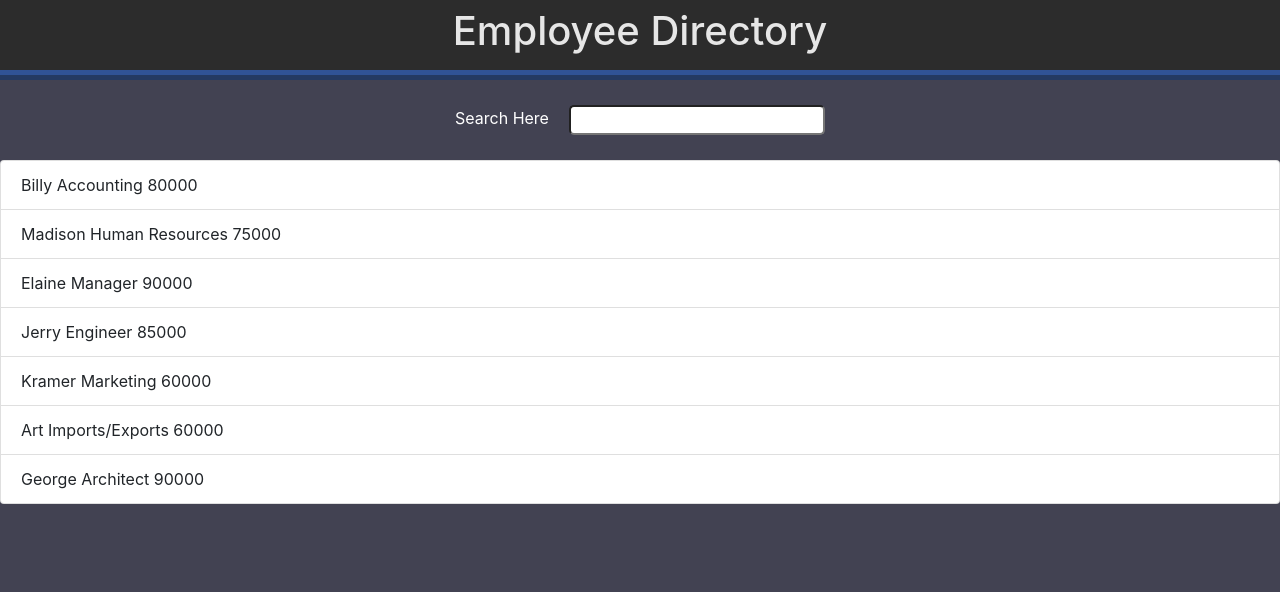
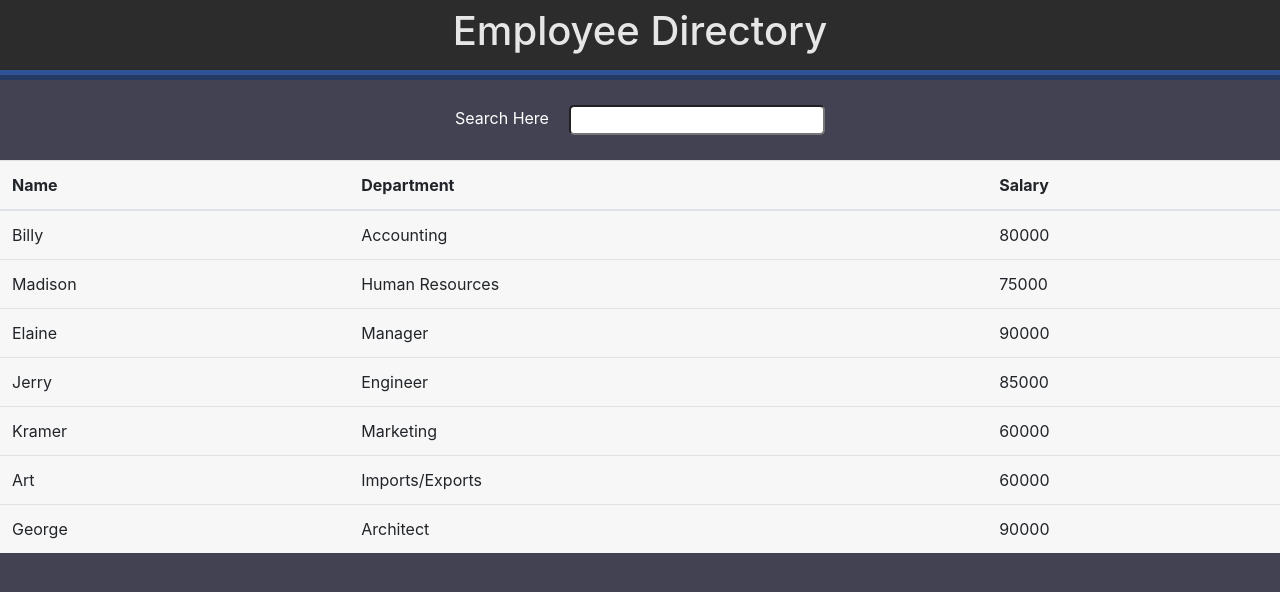
Before and after one commit to wbrink/employee-directory, a React (Create React App) app: page / in a window 1280 px wide. Shown: the top 592 px of the page. Built offline with nearby package versions, Linux system fonts and the light colour scheme.

Commit message:
added sort functionality if you click on table header

```diff
--- a/src/App.css
+++ b/src/App.css
@@ -20,3 +20,7 @@ header {
 h1 {
   color: rgb(230, 230, 230);
 }
+
+table {
+  background: rgb(247, 247, 247);
+}
--- a/src/components/EmployeeList/index.js
+++ b/src/components/EmployeeList/index.js
@@ -1,31 +1,78 @@
-import React, {useContext} from "react";
+import React, {useContext, useState, useEffect} from "react";
 import SearchContext from "../../SearchContext";
 import data from "../../employees.json";
 
 export default function EmployeeList(props) {
 
   const {search, setSearch} = useContext(SearchContext);
+  const [employees, setEmployees] = useState([]);
+
+  const sortName = () => {
+    // console.log("sorting names", employees);
+    setEmployees(Array.from(employees.sort((a,b) => {
+      if (a.name.toLowerCase() < b.name.toLowerCase()) {
+        return -1;
+      } else if (a.name.toLowerCase() > b.name.toLowerCase()) {
+        return 1;
+      } else {
+        return 0;
+      }
+    })));
+  }
+
+  const sortDepartment = () => {
+    setEmployees(Array.from(employees.sort((a,b) => {
+      if (a.department.toLowerCase() < b.department.toLowerCase()) {
+        return -1;
+      } else if (a.department.toLowerCase() > b.department.toLowerCase()) {
+        return 1;
+      } else {
+        return 0;
+      }
+    })));
+  }
+
+  const sortSalary = () => {
+    setEmployees(Array.from(employees.sort((a,b) => {
+      if (a.salary < b.salary) {
+        return -1;
+      } else if (a.salary > b.salary) {
+        return 1;
+      } else {
+        return 0;
+      }
+    })))
+  }
+
+  useEffect(() => {
+    setEmployees(Array.from(data));
+  }, [])
 
   return(
+    <table className="table">
+      <thead>
+        <tr>
+          <th scope="col" onClick={sortName}>Name</th>
+          <th scope="col" onClick={sortDepartment}>Department</th>
+          <th scope="col" onClick={sortSalary}>Salary</th>
+        </tr>
+      </thead>
+      <tbody>
+        { search == "" ? employees.map(el => {return (<tr><td>{el.name}</td><td>{el.department}</td><td>{el.salary}</td></tr>) })
+          : employees.map(el => {
+            if (el.name.toLowerCase().startsWith(search.toLowerCase())) {
+              return (
+                <tr>
+                  <td>{el.name}</td>
+                  <td>{el.department}</td>
+                  <td>{el.salary}</td>
+                </tr>
+              )
+            }
+          })
 
-    <ul class="list-group">
-      {
-      search == ""
-      ?  data.map(el => {
-          return (
-            <li class="list-group-item">{el.name} {el.department} {el.salary}</li>
-          )
-        })
-
-      : data.map(el => {
-        if (el.name.toLowerCase().startsWith(search.toLowerCase())) {
-          return (
-            <li class="list-group-item">{el.name} {el.department} {el.salary}</li>
-          )
         }
-      })
-
-      }
-    </ul>
+      </tbody>
+    </table>
   )
 }
```
